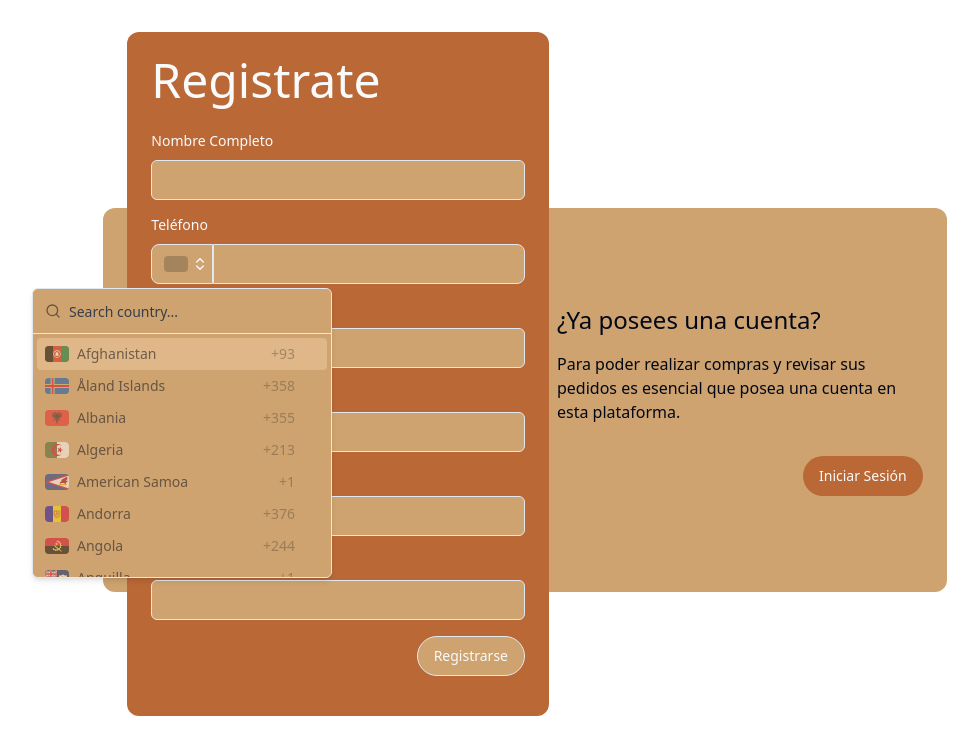
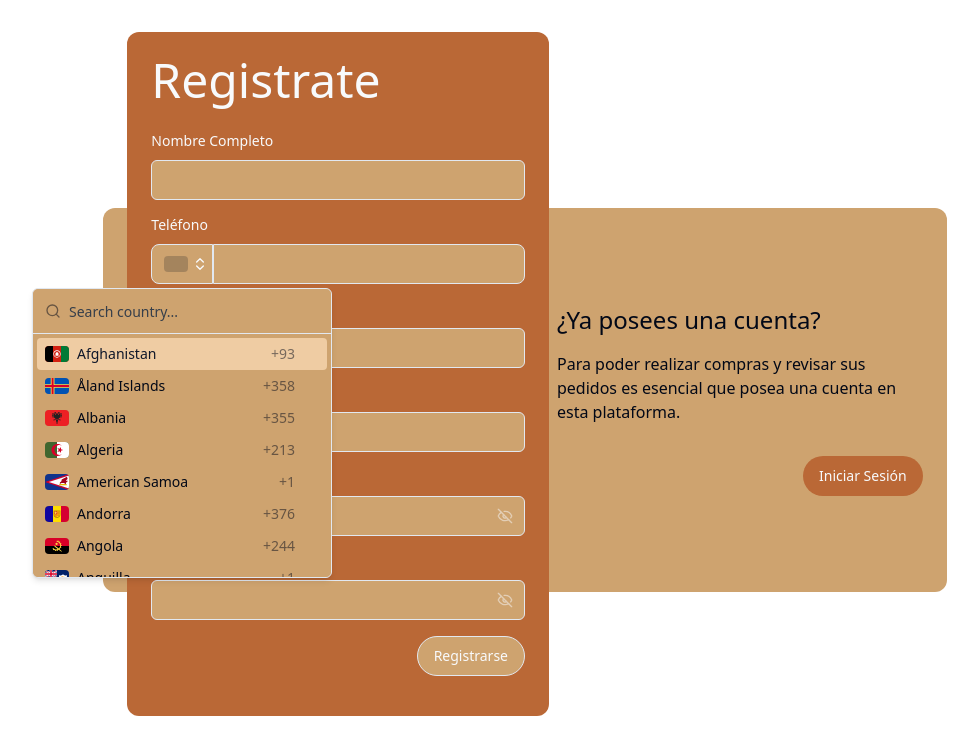
Before and after one commit to No-Country-simulation/c19-73-t-python-react, a React (Vite) app in the folder frontend/: page /auth/register in a window 1280 px wide. Both pictures are taken after a click on the button 297 px from the left and 264 px from the top of the page. Shown: the top 754 px of the page, without its empty margins (115-1093 px from the left). Built offline with nearby package versions, Linux system fonts and the light colour scheme.

Commit message:
password input added and QA solved

```diff
--- a/frontend/src/components/ui/command.tsx
+++ b/frontend/src/components/ui/command.tsx
@@ -27,7 +27,7 @@ interface CommandDialogProps extends DialogProps {}
 const CommandDialog = ({ children, ...props }: CommandDialogProps) => {
   return (
     <Dialog {...props}>
-      <DialogContent className='overflow-hidden p-0 shadow-lg'>
+      <DialogContent className='p-0 overflow-hidden shadow-lg'>
         <Command className='[&_[cmdk-group-heading]]:px-2 [&_[cmdk-group-heading]]:font-medium [&_[cmdk-group-heading]]:text-muted-foreground [&_[cmdk-group]:not([hidden])_~[cmdk-group]]:pt-0 [&_[cmdk-group]]:px-2 [&_[cmdk-input-wrapper]_svg]:h-5 [&_[cmdk-input-wrapper]_svg]:w-5 [&_[cmdk-input]]:h-12 [&_[cmdk-item]]:px-2 [&_[cmdk-item]]:py-3 [&_[cmdk-item]_svg]:h-5 [&_[cmdk-item]_svg]:w-5'>
           {children}
         </Command>
@@ -40,8 +40,8 @@ const CommandInput = React.forwardRef<
   React.ElementRef<typeof CommandPrimitive.Input>,
   React.ComponentPropsWithoutRef<typeof CommandPrimitive.Input>
 >(({ className, ...props }, ref) => (
-  <div className='flex items-center border-b px-3' cmdk-input-wrapper=''>
-    <Search className='mr-2 h-4 w-4 shrink-0 opacity-50' />
+  <div className='flex items-center px-3 border-b' cmdk-input-wrapper=''>
+    <Search className='w-4 h-4 mr-2 opacity-50 shrink-0' />
     <CommandPrimitive.Input
       ref={ref}
       className={cn(
@@ -74,7 +74,7 @@ const CommandEmpty = React.forwardRef<
 >((props, ref) => (
   <CommandPrimitive.Empty
     ref={ref}
-    className='py-6 text-center text-sm'
+    className='py-6 text-sm text-center'
     {...props}
   />
 ));
@@ -116,7 +116,7 @@ const CommandItem = React.forwardRef<
   <CommandPrimitive.Item
     ref={ref}
     className={cn(
-      'relative flex cursor-default select-none items-center rounded-sm px-2 py-1.5 text-sm outline-none aria-selected:bg-accent aria-selected:text-accent-foreground data-[disabled]:pointer-events-none data-[disabled]:opacity-50',
+      'relative flex cursor-default select-none items-center rounded-sm px-2 py-1.5 text-sm outline-none aria-selected:bg-accent aria-selected:text-accent-foreground data-[disabled="true"]:pointer-events-none data-[disabled="true"]:opacity-50',
       className,
     )}
     {...props}
--- /dev/null
+++ b/frontend/src/components/ui/password-input.tsx
@@ -0,0 +1,56 @@
+import { forwardRef, useState } from 'react';
+
+import { EyeIcon, EyeOffIcon } from 'lucide-react';
+
+import { cn } from '../../lib/utils';
+import { Button } from './button';
+import { Input, InputProps } from './input';
+
+const PasswordInput = forwardRef<HTMLInputElement, InputProps>(
+  ({ className, ...props }, ref) => {
+    const [showPassword, setShowPassword] = useState(false);
+    const disabled =
+      props.value === '' || props.value === undefined || props.disabled;
+
+    return (
+      <div className='relative'>
+        <Input
+          type={showPassword ? 'text' : 'password'}
+          className={cn('hide-password-toggle pr-10', className)}
+          ref={ref}
+          {...props}
+        />
+        <Button
+          type='button'
+          variant='ghost'
+          size='sm'
+          className='absolute top-0 right-0 h-full px-3 py-2 hover:bg-transparent'
+          onClick={() => setShowPassword((prev) => !prev)}
+          disabled={disabled}
+        >
+          {showPassword && !disabled ? (
+            <EyeIcon className='w-4 h-4' aria-hidden='true' />
+          ) : (
+            <EyeOffIcon className='w-4 h-4' aria-hidden='true' />
+          )}
+          <span className='sr-only'>
+            {showPassword ? 'Hide password' : 'Show password'}
+          </span>
+        </Button>
+
+        {/* hides browsers password toggles */}
+        <style>{`
+					.hide-password-toggle::-ms-reveal,
+					.hide-password-toggle::-ms-clear {
+						visibility: hidden;
+						pointer-events: none;
+						display: none;
+					}
+				`}</style>
+      </div>
+    );
+  },
+);
+PasswordInput.displayName = 'PasswordInput';
+
+export { PasswordInput };
--- a/frontend/src/router/actions/auth/registerUserAction.ts
+++ b/frontend/src/router/actions/auth/registerUserAction.ts
@@ -21,8 +21,8 @@ export const registerUserAction =
       startRegisterUser({
         address: formData.address.toString(),
         email: formData.email.toString(),
-        password: formData.address.toString(),
-        displayName: formData.password.toString(),
+        password: formData.password.toString(),
+        displayName: formData.displayName.toString(),
         phone: formData.phone.toString(),
       }),
     );
--- a/frontend/src/router/views/auth/components/RegisterForm.tsx
+++ b/frontend/src/router/views/auth/components/RegisterForm.tsx
@@ -10,6 +10,7 @@ import {
   FormMessage,
 } from '../../../../components/ui/form';
 import { Input } from '../../../../components/ui/input';
+import { PasswordInput } from '../../../../components/ui/password-input';
 import { PhoneInput } from '../../../../components/ui/phone-input';
 import { useRegisterForm } from './useRegisterForm';
 
@@ -25,7 +26,7 @@ export const RegisterForm = () => {
   return (
     <div>
       <Form {...form}>
-        <form className='mt-6 flex flex-col gap-3'>
+        <form className='flex flex-col gap-3 mt-6'>
           <FormField
             control={form.control}
             name='displayName'
@@ -46,7 +47,7 @@ export const RegisterForm = () => {
               <FormItem>
                 <FormLabel>Teléfono</FormLabel>
                 <FormControl>
-                  <PhoneInput {...field} />
+                  <PhoneInput international={false} {...field} />
                 </FormControl>
                 <FormMessage />
               </FormItem>
@@ -59,7 +60,7 @@ export const RegisterForm = () => {
               <FormItem>
                 <FormLabel>E-mail</FormLabel>
                 <FormControl>
-                  <Input {...field} />
+                  <Input type='email' {...field} />
                 </FormControl>
                 <FormMessage />
               </FormItem>
@@ -85,7 +86,8 @@ export const RegisterForm = () => {
               <FormItem>
                 <FormLabel>Contraseña</FormLabel>
                 <FormControl>
-                  <Input {...field} />
+                  <PasswordInput {...field} />
+                  {/* <Input type='password' /> */}
                 </FormControl>
                 <FormMessage />
               </FormItem>
@@ -98,7 +100,8 @@ export const RegisterForm = () => {
               <FormItem>
                 <FormLabel>Repita la contraseña</FormLabel>
                 <FormControl>
-                  <Input {...field} />
+                  <PasswordInput {...field} />
+                  {/* <Input type='password' {...field} /> */}
                 </FormControl>
                 <FormMessage />
               </FormItem>
@@ -106,7 +109,7 @@ export const RegisterForm = () => {
           />
         </form>
       </Form>
-      <div className='my-4 flex md:justify-end'>
+      <div className='flex my-4 md:justify-end'>
         <Button
           type='submit'
           className='w-full rounded-full md:w-auto'
```
